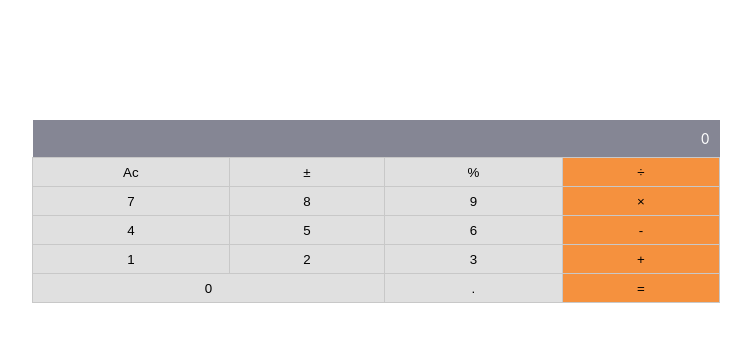
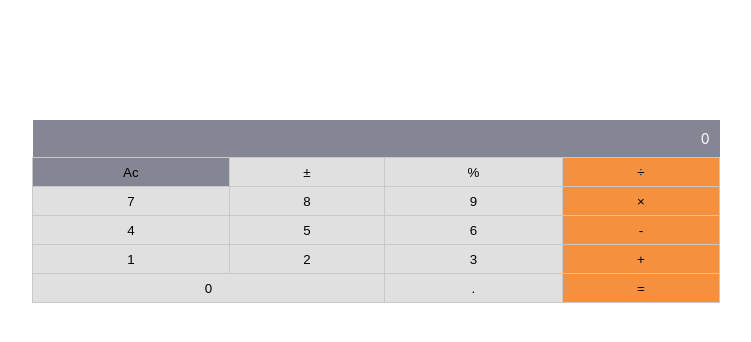
Before and after one commit to benjp009/Math-Magicians-2022, a React (Create React App) app: page / in a window 1280 px wide. In both pictures the pointer is over the element "Ac". Shown: the top 342 px of the page, without its empty margins (264-1015 px from the left). Built offline with nearby package versions, Linux system fonts and the light colour scheme.

Commit message:
Add hover design

```diff
--- a/src/App.css
+++ b/src/App.css
@@ -10,6 +10,8 @@ table {
 
 button {
   background-color: transparent;
+  width: 100%;
+  height: 100%;
   border: 0;
 }
 
@@ -37,9 +39,17 @@ button {
   padding: 5px;
 }
 
+.number:hover {
+  background-color: #858694;
+}
+
 .calcSign {
   background-color: #f5913e;
   border: 1px solid #c8c8c8;
   text-align: center;
   padding: 5px;
 }
+
+.calcSign:hover {
+  background-color: #e0e0e0;
+}
```
